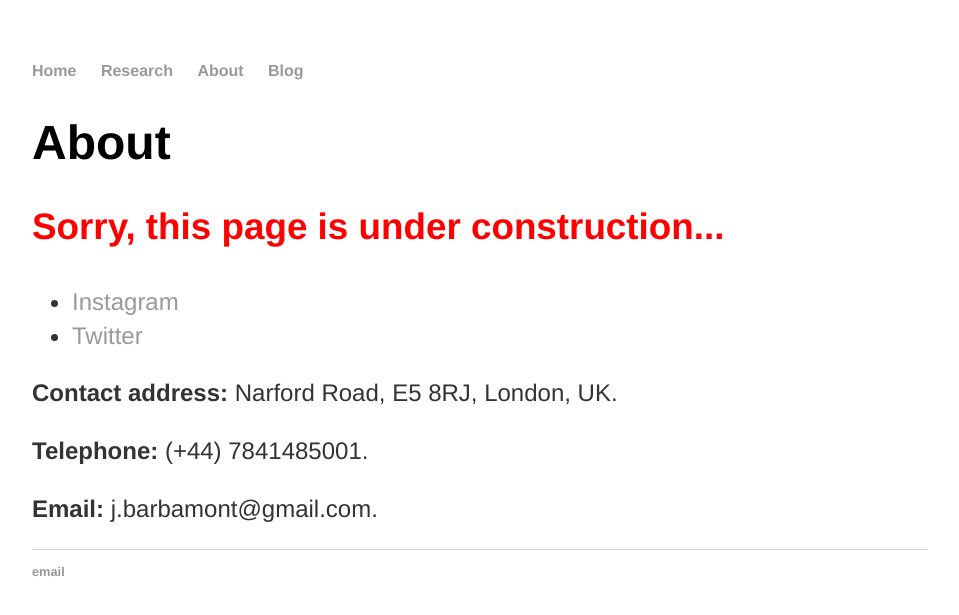
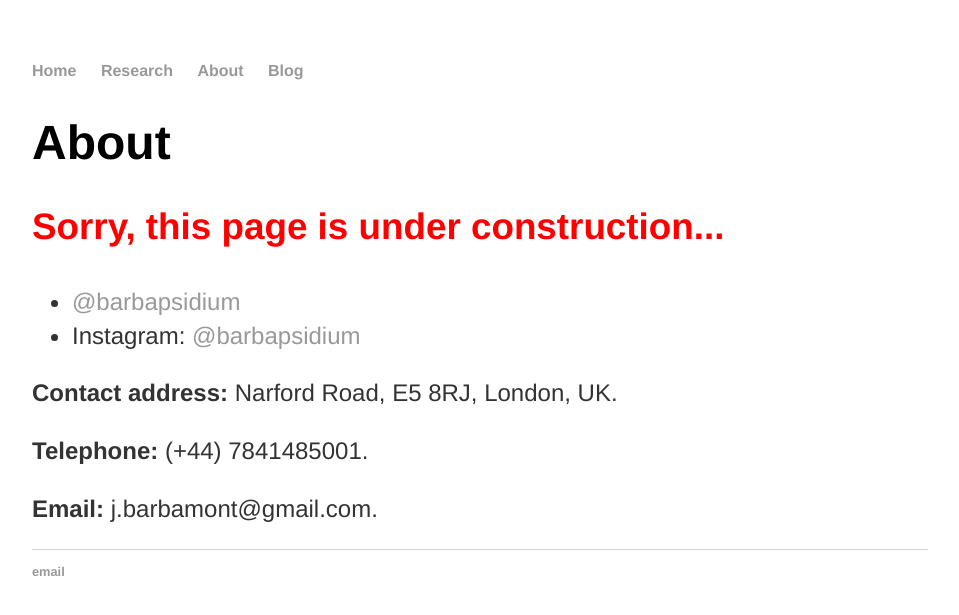
Before and after one commit to josebarbamontoya/josebarbamontoya.github.io, a Jekyll site: the page built from about/index.html, in a window 1280 px wide. Shown: the top 615 px of the page, without its empty margins (160-1119 px from the left). Built offline with Jekyll 4.4.1, drawn with Linux system fonts in a browser that asks for light colours.

Commit message:
Update index.html

```diff
--- a/about/index.html
+++ b/about/index.html
@@ -7,8 +7,8 @@ title: Jose Barba-Montoya
   <h1>About</h1>
 	<h3><font color="red">Sorry, this page is under construction...</h3>
 		<ul class="contacts">
-				<li><a href="https://www.instagram.com/barbapsidium/">Instagram</a></li>
-				<li><a href="https://twitter.com/barbapsidium">Twitter</a></li>
+				<li><a href="https://www.instagram.com/barbapsidium/">@barbapsidium</a></li>
+				<li>Instagram:<a href="https://twitter.com/barbapsidium"> @barbapsidium</a></li>
 				</ul>
 					<p><strong>Contact address: </strong>Narford Road, E5 8RJ, London, UK.</p>
 					<p><strong>Telephone: </strong> (+44) 7841485001.</p>
```
